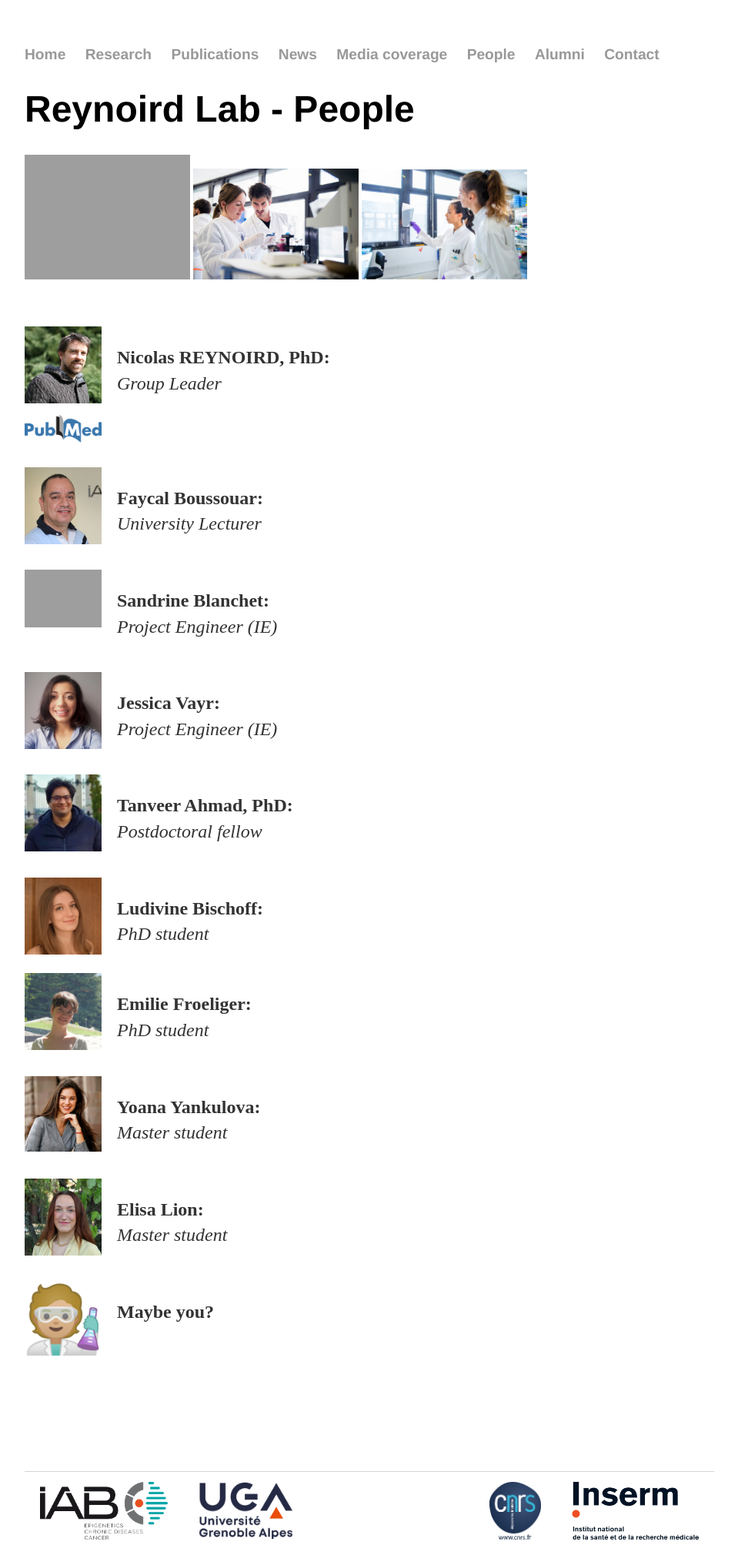
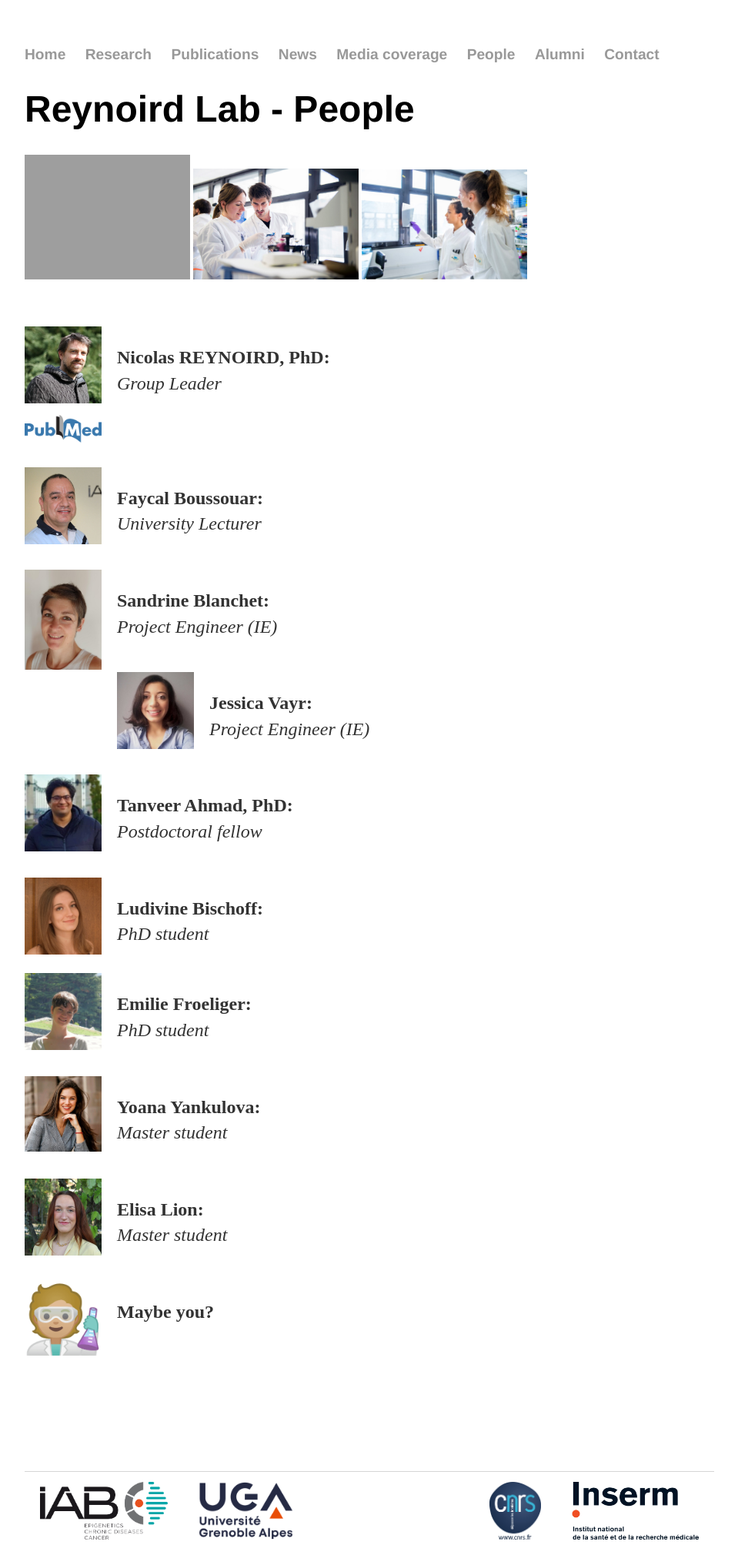
Before and after one commit to Reynoird-Lab/Reynoird-lab.github.io, a Jekyll site: the page built from People/index.html, in a window 1280 px wide. Shown: the whole page at 77% size, without its empty margins (160-1119 px from the left). Built offline with Jekyll 4.4.1, drawn with Linux system fonts in a browser that asks for light colours; Markdown is read by kramdown in place of the engine named in the settings.

Commit message:
Update index.html

```diff
--- a/People/index.html
+++ b/People/index.html
@@ -17,7 +17,7 @@ title: People
 <br>
 <img alt="FB" src="https://reynoird-lab.github.io/Images/boussouar.jpg" style="margin: 0px 20px 10px 0px;" align="left" width="100"/> <p><b>Faycal Boussouar:</b><br><i>University Lecturer</i><br></p>
 <br>
-<img alt="SB" src="https://reynoird-lab.github.io/Images/blanchet.jpeg" style="margin: 0px 20px 10px 0px;" align="left" width="100"/> <p><b>Sandrine Blanchet:</b><br><i>Project Engineer (IE)</i><br></p>
+<img alt="SB" src="https://reynoird-lab.github.io/Images/blanchet.jpg" style="margin: 0px 20px 10px 0px;" align="left" width="100"/> <p><b>Sandrine Blanchet:</b><br><i>Project Engineer (IE)</i><br></p>
 <br>
 <img alt="JV" src="https://reynoird-lab.github.io/Images/Jessica_Vayr.jpg" style="margin: 0px 20px 10px 0px;" align="left" width="100"/> <p><b>Jessica Vayr: </b><br><i>Project Engineer (IE)</i><br></p>
 <br>
```
